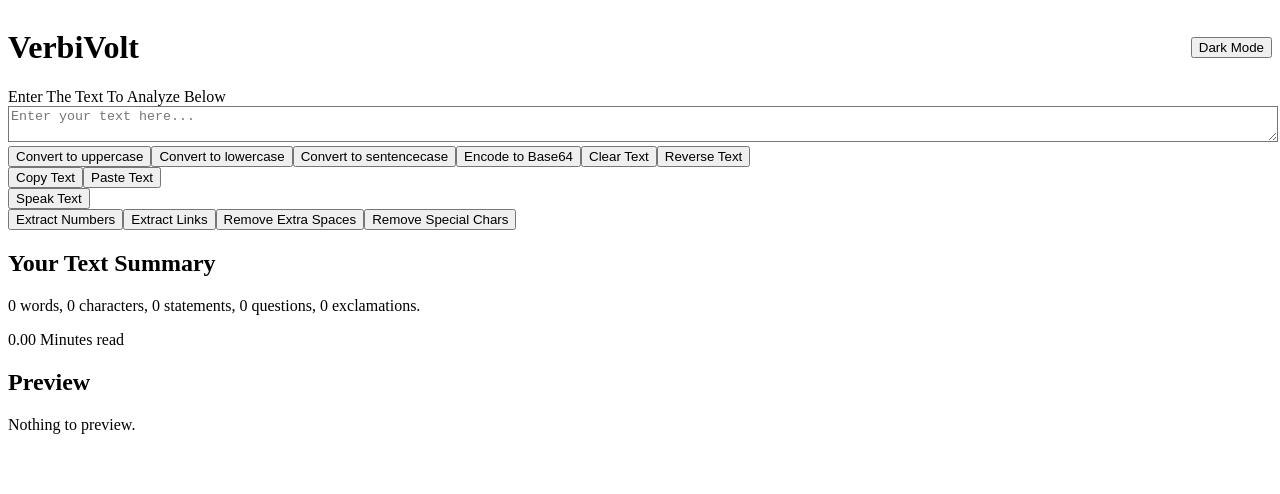
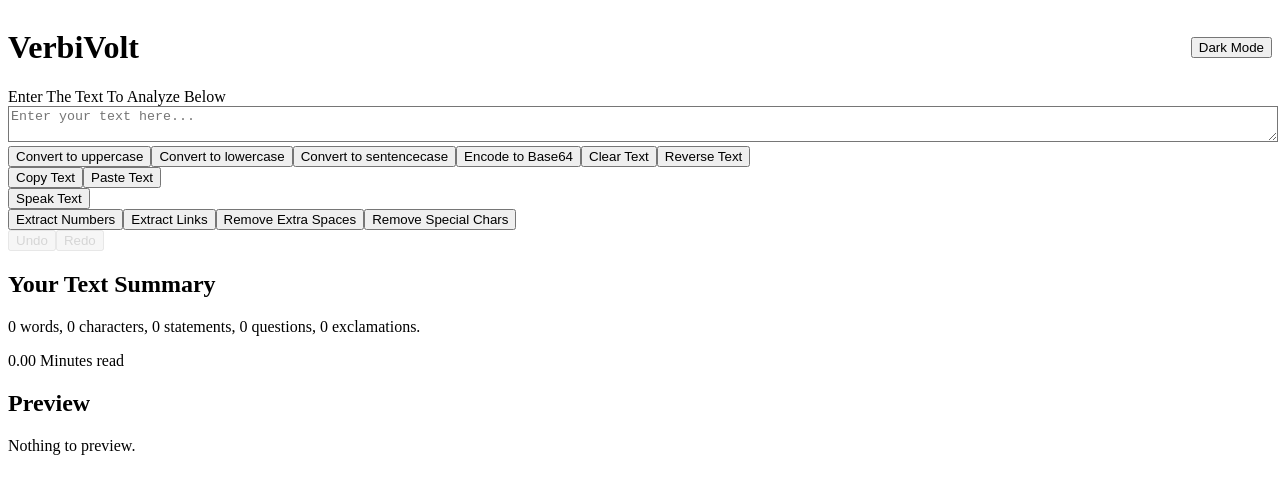
Before and after one commit to MurtazaPlumber68/VerbiVolt, a React (Vite) app: page / in a window 1280 px wide. Shown: the top 494 px of the page. Built offline with nearby package versions, Linux system fonts and the light colour scheme.

Commit message:
feat: add undo/redo history functionality

```diff
--- a/src/App.jsx
+++ b/src/App.jsx
@@ -6,17 +6,46 @@ import ClipboardActions from './components/ClipboardActions';
 import TextToSpeech from './components/TextToSpeech';
 import UtilityButtons from './components/UtilityButtons';
 import TextSummary from './components/TextSummary';
+import UndoRedo from './components/UndoRedo';
 
 export default function App() {
-  const [text, setText] = useState('');
+  // core text state
+  const [text, rawSetText] = useState('');
+  // history stack and pointer
+  const [history, setHistory] = useState(['']);
+  const [historyIndex, setHistoryIndex] = useState(0);
+  // dark mode
   const [dark, setDark] = useState(false);
 
-  // Toggle the `dark` class on <html>
+  // sync dark mode class
   useEffect(() => {
     const root = document.documentElement;
-    if (dark) root.classList.add('dark');
-    else root.classList.remove('dark');
+    dark ? root.classList.add('dark') : root.classList.remove('dark');
   }, [dark]);
+
+  // wrapper to record changes
+  const setText = (newText) => {
+    // prune redo history
+    const upToNow = history.slice(0, historyIndex + 1);
+    const nextHistory = [...upToNow, newText];
+    setHistory(nextHistory);
+    setHistoryIndex(nextHistory.length - 1);
+    rawSetText(newText);
+  };
+
+  const handleUndo = () => {
+    if (historyIndex === 0) return;
+    const newIndex = historyIndex - 1;
+    setHistoryIndex(newIndex);
+    rawSetText(history[newIndex]);
+  };
+
+  const handleRedo = () => {
+    if (historyIndex === history.length - 1) return;
+    const newIndex = historyIndex + 1;
+    setHistoryIndex(newIndex);
+    rawSetText(history[newIndex]);
+  };
 
   return (
     <div className="min-h-screen bg-gray-50 p-4 dark:bg-gray-900 dark:text-white">
@@ -46,10 +75,18 @@ export default function App() {
         {/* 5) Extra Utilities */}
         <UtilityButtons text={text} setText={setText} />
 
-        {/* 6) Text Summary */}
+        {/* 6) Undo / Redo */}
+        <UndoRedo
+          canUndo={historyIndex > 0}
+          canRedo={historyIndex < history.length - 1}
+          onUndo={handleUndo}
+          onRedo={handleRedo}
+        />
+
+        {/* 7) Text Summary */}
         <TextSummary text={text} />
 
-        {/* 7) Preview */}
+        {/* 8) Preview */}
         <div className="mt-6 p-4 bg-white rounded shadow dark:bg-gray-800">
           <h2 className="text-2xl font-semibold mb-2 dark:text-gray-200">
             Preview
--- /dev/null
+++ b/src/components/UndoRedo.jsx
@@ -0,0 +1,22 @@
+import React from 'react';
+
+export default function UndoRedo({ canUndo, canRedo, onUndo, onRedo }) {
+  return (
+    <div className="flex gap-2 mb-6">
+      <button
+        onClick={onUndo}
+        disabled={!canUndo}
+        className="px-3 py-1 bg-gray-500 text-white rounded disabled:opacity-50"
+      >
+        Undo
+      </button>
+      <button
+        onClick={onRedo}
+        disabled={!canRedo}
+        className="px-3 py-1 bg-gray-500 text-white rounded disabled:opacity-50"
+      >
+        Redo
+      </button>
+    </div>
+  );
+}
```
